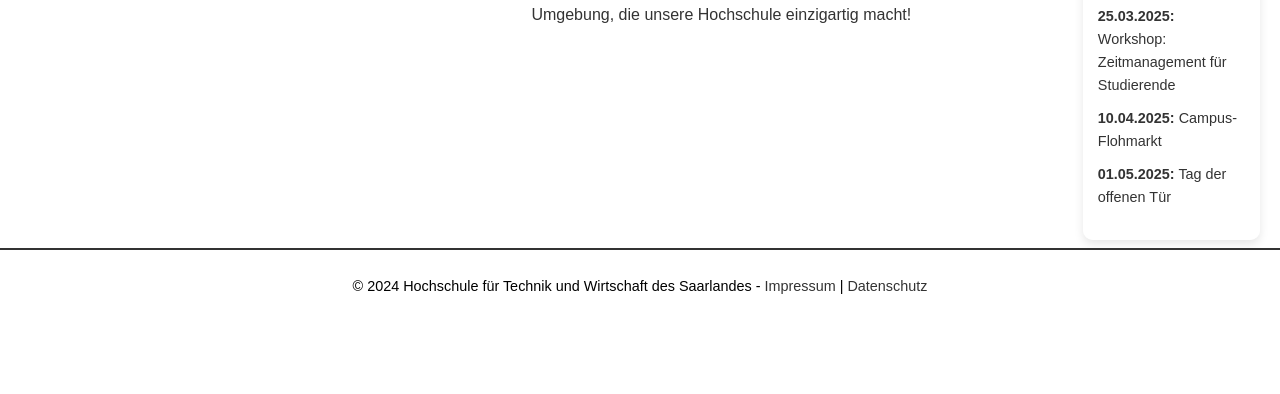
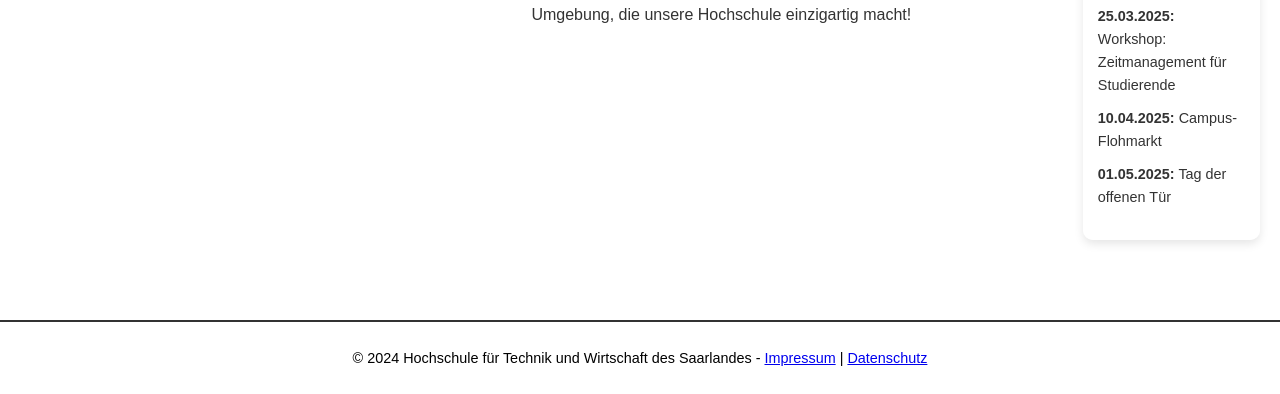
Before and after one commit to starpusher/starpusher.github.io, a plain HTML site: page index.html in a window 1280 px wide. Shown: the part 478-872 px from the top of the page. Before the commit the page ends 800 px from the top, so only its background shows below. Drawn offline with Linux system fonts and the light colour scheme.

Commit message:
Update styles.css

```diff
--- a/styles.css
+++ b/styles.css
@@ -53,6 +53,7 @@ main {
     max-width: 1200px;
     margin: 0 auto;
     flex-wrap: wrap; /* Für kleinere Bildschirme */
+    margin-bottom: 60px; /* Platz für den Footer */
 }
 
 /* Hauptinhalt für die Startseite */
@@ -251,26 +252,15 @@ body.dein-campus section ul {
 
 /* Footer */
 footer {
-    position: fixed; /* Footer wird am unteren Bildschirmrand fixiert */
-    bottom: 0; /* Positioniert den Footer direkt am unteren Rand */
-    left: 0;
-    width: 100%; /* Deckt die gesamte Breite des Fensters ab */
+    position: relative; /* Footer ist nicht mehr fixiert */
+    bottom: 0;
+    width: 100%;
     background: white; /* Hintergrundfarbe weiß */
     color: black; /* Schriftfarbe schwarz */
     text-align: center;
     padding: 10px 0;
     font-size: 0.9em;
     border-top: 2px solid #333; /* Dezente Trennlinie */
-    z-index: 100; /* Stellt sicher, dass der Footer über anderen Elementen bleibt */
-}
-
-footer a {
-    color: #333; /* Schwarz für Links */
-    text-decoration: none;
-}
-
-footer a:hover {
-    text-decoration: underline;
 }
 
 /* Kontaktseite */
```
